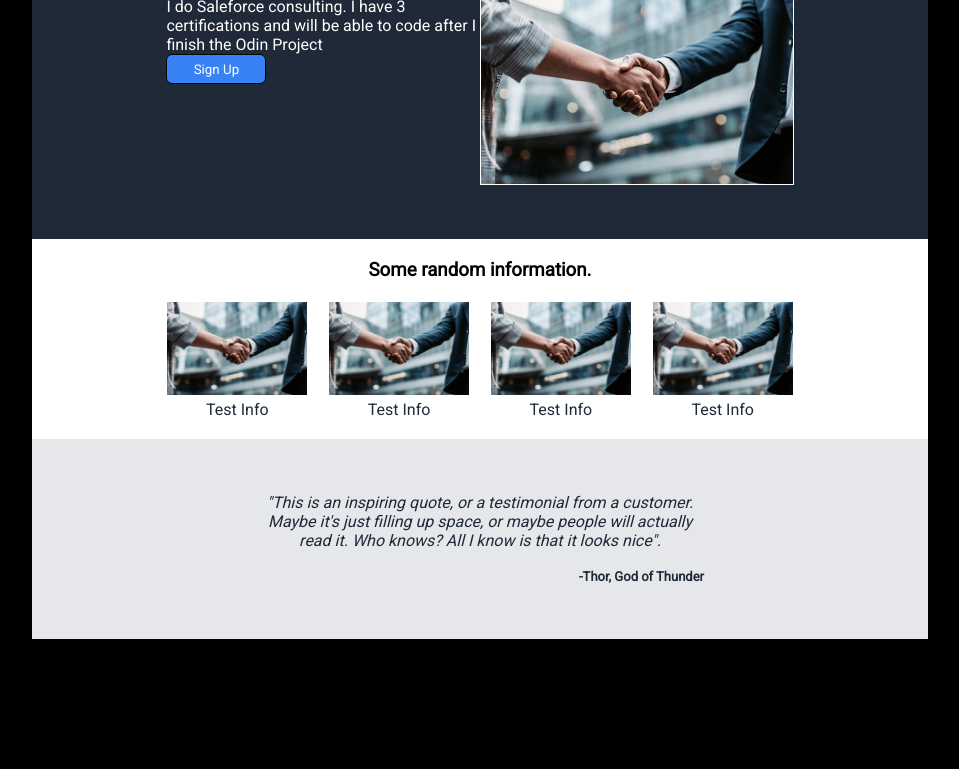
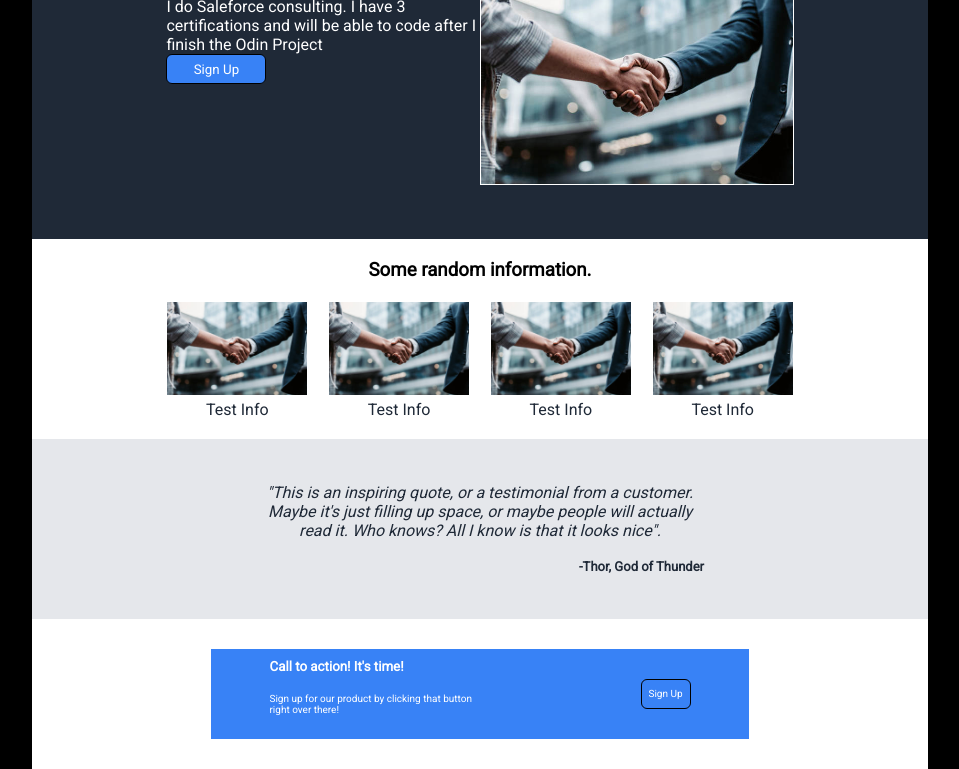
Before and after one commit to RTSolutionsLarry/odinLandingPage, a plain HTML site: page index.html in a window 1280 px wide. Shown: the part 85-854 px from the top of the page, without its empty margins (160-1119 px from the left). Before the commit the page ends 800 px from the top, so only its background shows below. Drawn offline with Linux system fonts and the light colour scheme.

Commit message:
MVP complete

```diff
--- a/index.html
+++ b/index.html
@@ -80,6 +80,17 @@
             <p class="quote">"This is an inspiring quote, or a testimonial from a customer. Maybe it's just filling up space, or maybe people will actually read it. Who knows? All I know is that it looks nice".</p><br>
             <p class="quoteAuthor">-Thor, God of Thunder</p>
         </div>
+        <div class="secondWhiteSection">
+            <div class="blueSection">
+                <div class="callToAction">
+                    <p class="actionTextHeader">Call to action! It's time!</p><br>
+                    <p class="actionText">Sign up for our product by clicking that button right over there!</p>
+                </div>
+                <div class="actionButtonContainer">
+                    <button class="actionButton">Sign Up</button>
+                </div>
+            </div>
+        </div>
     </div>
 
 </body>
--- a/style.css
+++ b/style.css
@@ -137,7 +137,7 @@ button {
 .graySection {
     width: var(--pageInnerWidth);
     background-color: #e5e7eb;
-    height: 200px;
+    height: 180px;
     display: flex;
     flex-direction: column;
     justify-content: center;
@@ -159,3 +159,46 @@ button {
     text-align: right;
     font-size: small;
 }
+
+.secondWhiteSection {
+    width: var(--pageInnerWidth);
+    background-color: #fff;
+    height: 150px;
+    display: flex;
+    justify-content: center;
+    align-items: center;
+}
+
+.blueSection {
+    background-color: #3882F6;
+    width: 60%;
+    height: 60%;
+    display: flex;
+    padding: 10px;
+    justify-content: space-around;
+}
+
+.actionTextHeader {
+    font-weight: bold;
+}
+
+.actionTextHeader,
+.actionText {
+    font-size: smaller;
+    width: 80%;
+}
+
+.actionText {
+    font-size: x-small;
+}
+
+.actionButton {
+    width: 50px;
+    font-size: x-small;
+}
+
+.actionButtonContainer {
+    display: flex;
+    align-items: center;
+    justify-content: flex-end;
+}
```
